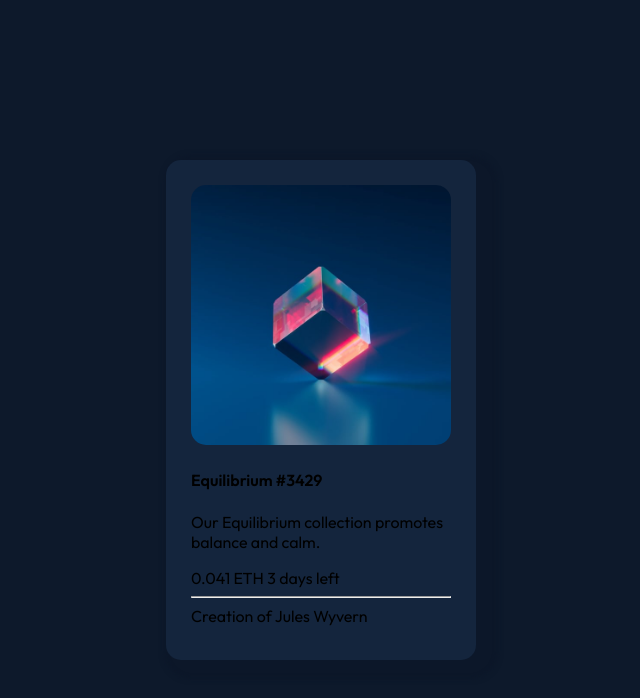
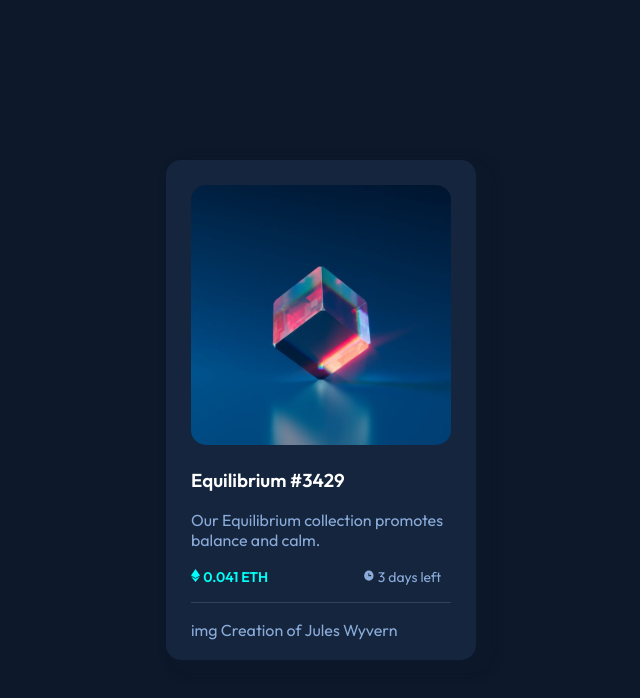
Before and after one commit to joy-joy2001/NFT-card-Challenge, a plain HTML site: page index.html in a window 1280 px wide. Shown: the whole page, without its empty margins (319-959 px from the left). Drawn offline with Linux system fonts and the light colour scheme.

Commit message:
Format colour and position of text components

```diff
--- a/index.html
+++ b/index.html
@@ -14,13 +14,17 @@
 </head>
 <body>
   <div class="card-box">
-    <img src="images\image-equilibrium.jpg" alt="standing-cube">
-    <h4>Equilibrium #3429</h4>
+    <img class="nft-img" src="images\image-equilibrium.jpg" alt="standing-cube">
+    <h3>Equilibrium #3429</h3>
     <p>Our Equilibrium collection promotes balance and calm.</p>
-    0.041 ETH
-    3 days left
+    <p>
+      <img class="eth-icon" src="images\icon-ethereum.svg" alt="ethereum-icon">
+      <span class="eth-amount"> 0.041 ETH</span>
+      <img class="time-icon" src="images\icon-clock.svg" alt="clock-icon">
+      <span class="time-left">3 days left</span>
+    </p>
     <hr>
-    Creation of Jules Wyvern
+    <p> <span>img</span> Creation of <span>Jules Wyvern</span></p>
   </div>
 
   <footer class="attribution">
--- a/styles.css
+++ b/styles.css
@@ -1,7 +1,3 @@
-* {
-    box-sizing: border-box;
-}
-
 html, body {
     margin: 0;
     height: 100%;
@@ -30,10 +26,47 @@ body {
     margin: 0 auto;
     top: 20%;
     width: 310px;
+    box-sizing: border-box;
+}
+
+.eth-icon {
+    height: 13px;
+    width: 9px;
+}
+
+.eth-amount {
+    color: hsl(178, 100%, 50%);
+    margin-right: 35%;
+    font-size: 14px;
+    font-weight: bold;
 
 }
 
-img {
+h3 {
+    color: white;
+}
+
+hr {
+    border: 0;
+    height: 1px;
+    border-top: 1px solid hsl(215, 32%, 27%);
+}
+
+.nft-img {
     width: 260px;
     border-radius: 15px;
 }
+
+p {
+    color: hsl(215, 51%, 70%);
+    font-size: 16px;
+}
+
+.time-icon {
+    height:13px;
+    width: 12px;
+}
+
+.time-left {
+    font-size: 14px;
+}
```
